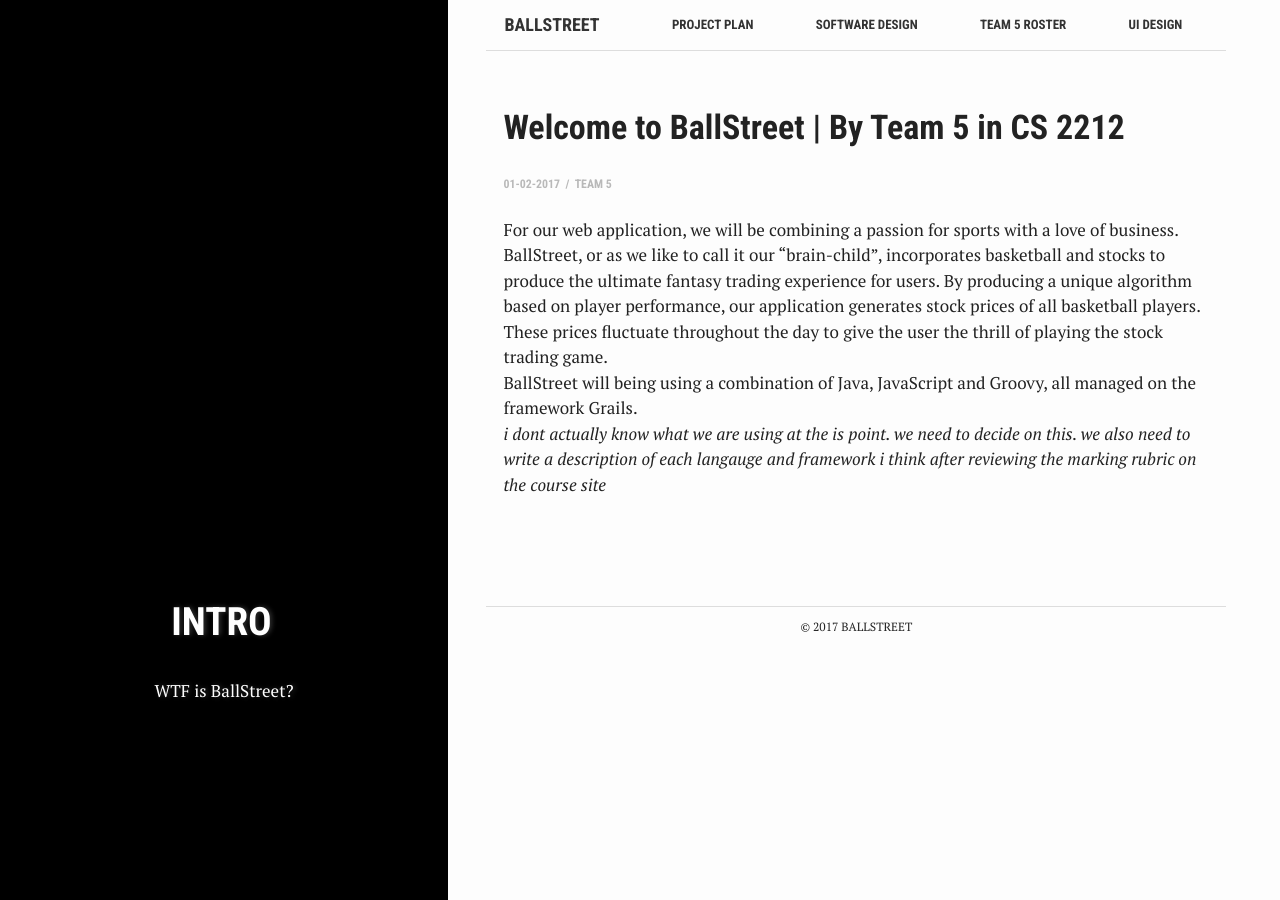
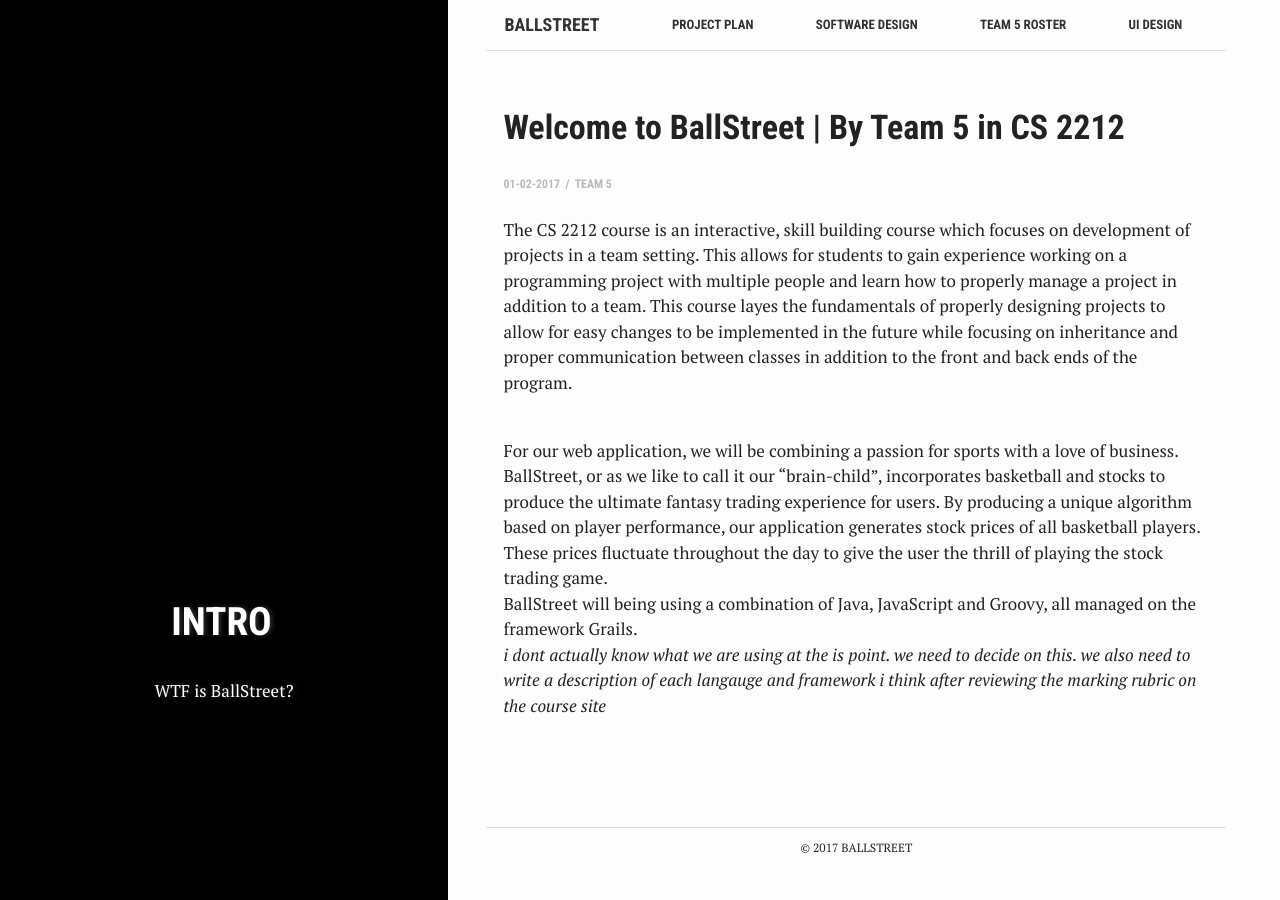
Before and after one commit to ufrauq/Ball-Street, a Jekyll site: the page built from _posts/2017-02-01-Welcome-to-Team-5.md, in a window 1280 px wide. Built offline with Jekyll 4.4.1, drawn with Linux system fonts in a browser that asks for light colours.

Commit message:
Update 2017-02-01-Welcome-to-Team-5.md

```diff
--- a/_posts/2017-02-01-Welcome-to-Team-5.md
+++ b/_posts/2017-02-01-Welcome-to-Team-5.md
@@ -9,6 +9,8 @@ categories: posts
 tags: ['intro']
 author: Team 5
 ---
+The CS 2212 course is an interactive, skill building course which focuses on development of projects in a team setting. This allows for students to gain experience working on a programming project with multiple people and learn how to properly manage a project in addition to a team. This course layes the fundamentals of properly designing projects to allow for easy changes to be implemented in the future while focusing on inheritance and proper communication between classes in addition to the front and back ends of the program. <br><br>
+
 For our web application, we will be combining a passion for sports with a love of business. BallStreet, or as we like to call it our “brain-child”, incorporates basketball and stocks to produce the ultimate fantasy trading experience for users. By producing a unique algorithm based on player performance, our application generates stock prices of all basketball players. These prices fluctuate throughout the day to give the user the thrill of playing the stock trading game.
 <br>
 BallStreet will being using a combination of Java, JavaScript and Groovy, all managed on the framework Grails.
```
